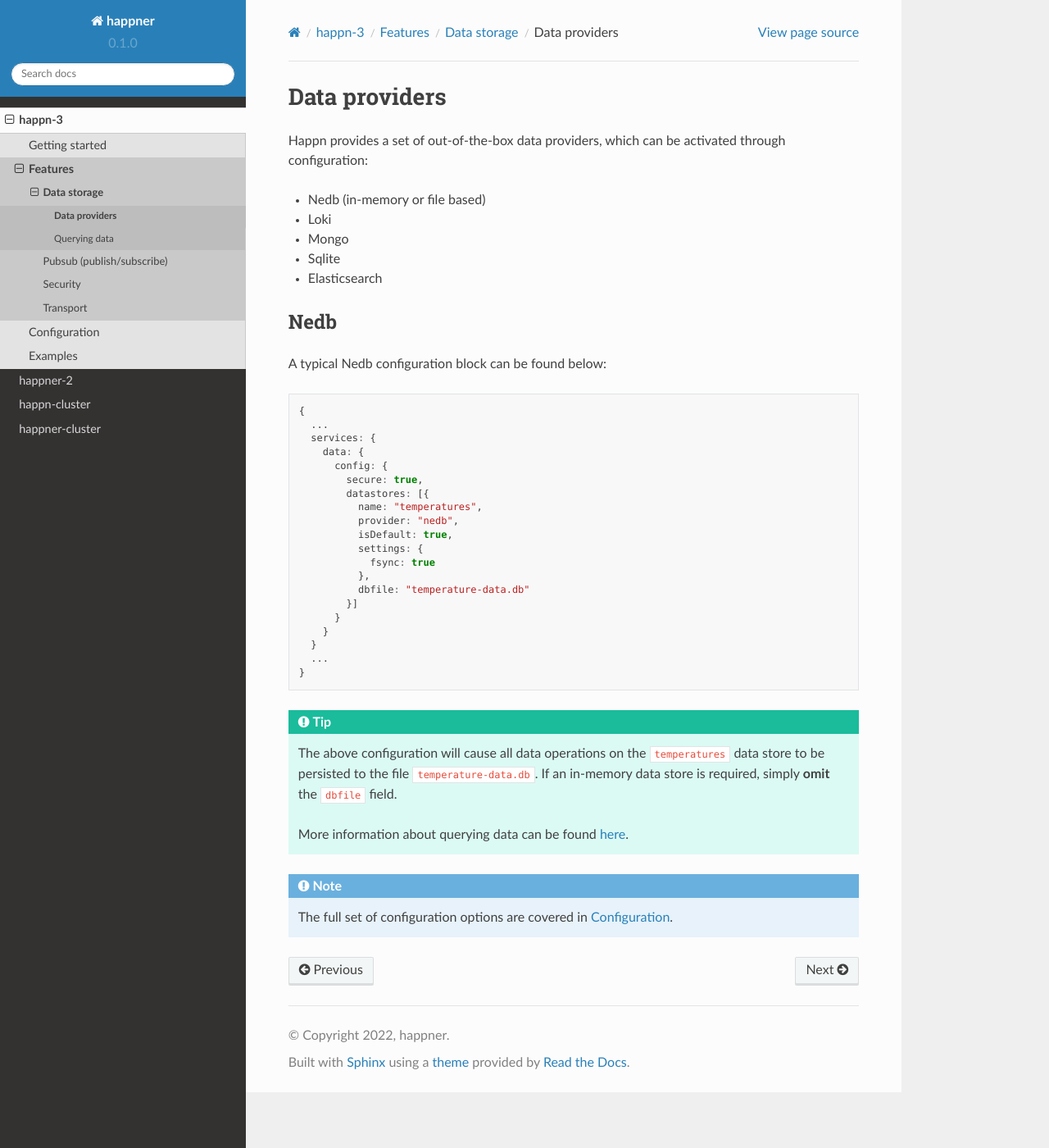
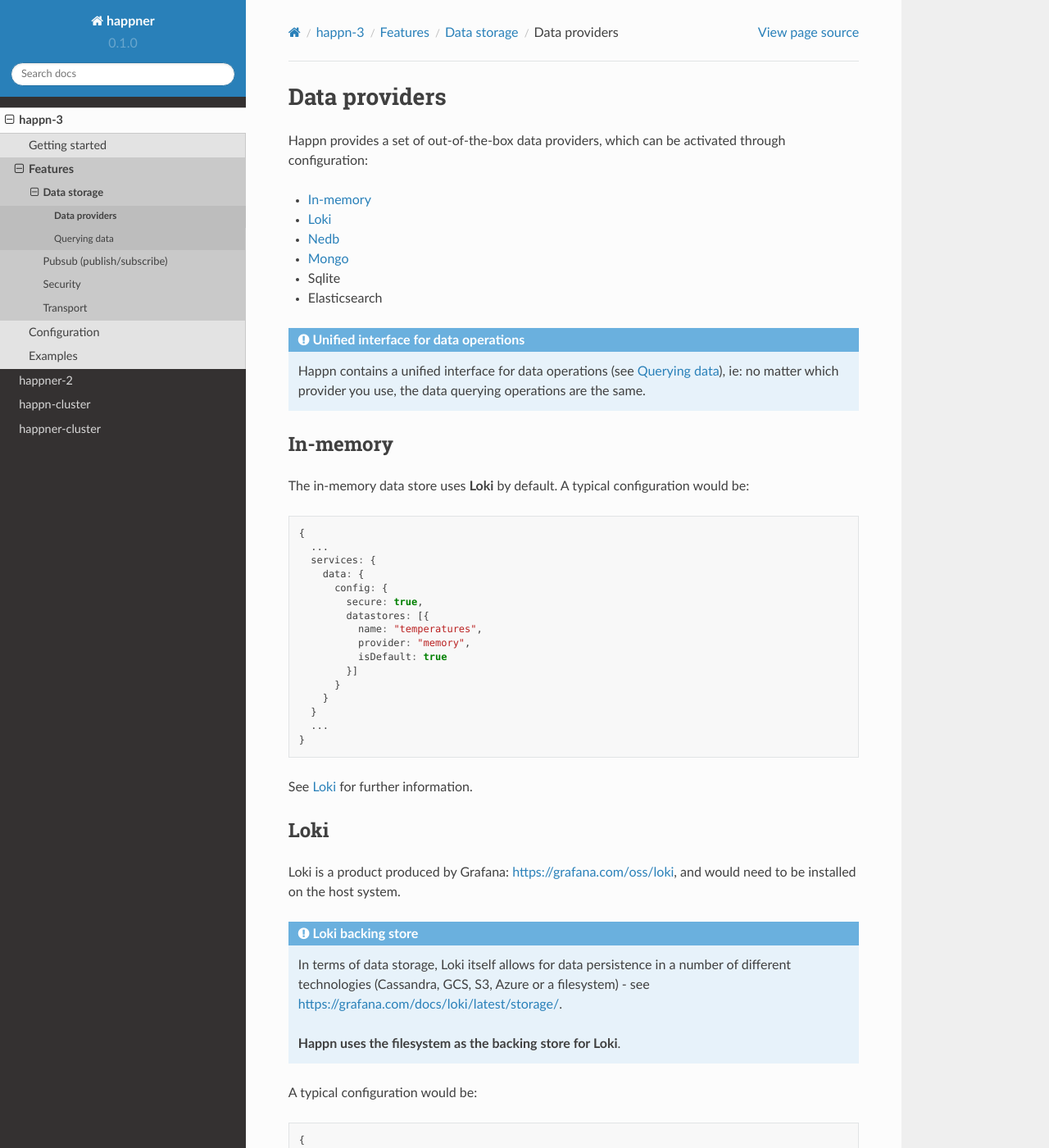
Before and after one commit to happner/happner-docs, a Sphinx documentation site: the page built from docs/source/happn/features/data/data-providers.rst, in a window 1280 px wide and 1400 px high. Shown: the whole window at 82% size. Built offline with Sphinx 7.4.7 and the Read the Docs theme 2.0.0, drawn with Linux system fonts in a browser that asks for light colours; some of the changed text lies outside the part shown.

Commit message:
Added Mongo provider information

```diff
--- a/docs/source/happn/features/data/data-providers.rst
+++ b/docs/source/happn/features/data/data-providers.rst
@@ -5,11 +5,81 @@
 
 Happn provides a set of out-of-the-box data providers, which can be activated through configuration:
 
-* Nedb (in-memory or file based)
-* Loki
-* Mongo
+* In-memory_
+* Loki_
+* Nedb_
+* Mongo_
 * Sqlite
 * Elasticsearch
+
+.. admonition:: Unified interface for data operations
+
+    Happn contains a unified interface for data operations (see :ref:`querying-data`), ie: no matter which provider you use, the data querying operations are the same.
+
+In-memory
+---------
+
+The in-memory data store uses **Loki** by default. A typical configuration would be:
+
+.. code-block:: javascript
+
+    {
+      ...
+      services: {
+        data: {
+          config: {
+            secure: true,
+            datastores: [{
+              name: "temperatures",
+              provider: "memory",
+              isDefault: true
+            }]
+          }
+        }
+      }
+      ...
+    }
+
+See Loki_ for further information.
+
+Loki
+----
+Loki is a product produced by Grafana: `<https://grafana.com/oss/loki>`_, and would need to be installed on the host system.
+
+.. admonition:: Loki backing store
+
+    In terms of data storage, Loki itself allows for data persistence in a number of different technologies (Cassandra, GCS, S3, Azure or a filesystem) - see `<https://grafana.com/docs/loki/latest/storage/>`_.
+
+    **Happn uses the filesystem as the backing store for Loki**.
+
+A typical configuration would be:
+
+.. code-block:: javascript
+
+    {
+      ...
+      services: {
+        data: {
+          config: {
+            secure: true,
+            datastores: [{
+              name: "temperatures",
+              provider: "loki",
+              isDefault: true,
+              settings: {
+                fsync: true,
+                filename: "temperature-data.db"
+              }
+            }]
+          }
+        }
+      }
+      ...
+    }
+
+.. admonition:: Syncing to the filesystem
+
+    The field :code:`fsync` forces immediate syncing with the filesystem backing store when data is modified.
 
 Nedb
 ----
@@ -29,9 +99,9 @@
               provider: "nedb",
               isDefault: true,
               settings: {
-                fsync: true
-              },
-              dbfile: "temperature-data.db"
+                fsync: true,
+                filename: "temperature-data.db"
+              }
             }]
           }
         }
@@ -42,10 +112,46 @@
 .. tip::
 
     The above configuration will cause all data operations on the :code:`temperatures` data store to be persisted to the file :code:`temperature-data.db`.
-    If an in-memory data store is required, simply **omit** the :code:`dbfile` field.
 
     More information about querying data can be found :ref:`here<querying-data>`.
 
 .. note::
 
     The full set of configuration options are covered in :ref:`happn-configuration`.
+
+Mongo
+-----
+
+A typical Mongo configuration block can be found below:
+
+.. code-block:: javascript
+
+    {
+      ...
+      services: {
+        data: {
+          config: {
+            secure: true,
+            datastores: [{
+              name: "temperatures",
+              provider: "mongo",
+              isDefault: true,
+              settings: {
+                collection: "temperatures",
+                url: "mongodb://127.0.0.1:27017"
+              }
+            }]
+          }
+        }
+      }
+      ...
+    }
+
+.. note::
+
+    Mongo requires additional information which is contained within the **settings** field:
+
+    * :code:`url` - the url to the Mongo instance
+    * :code:`collection` - the db collection name
+
+        * this can also contain a replicaset, eg: :code:`mongodb://host1:27017,host2:27017,host3:27017/database?replicaSet=myRS`
```
